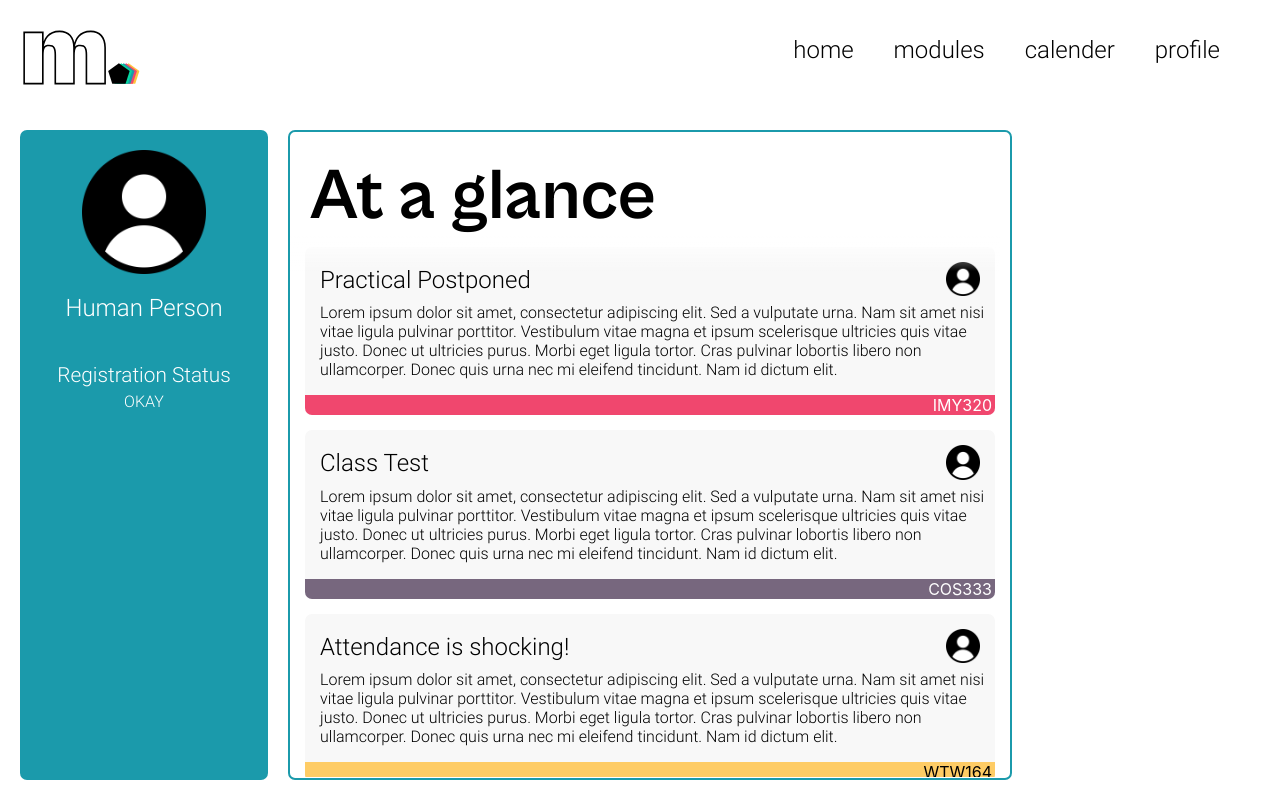
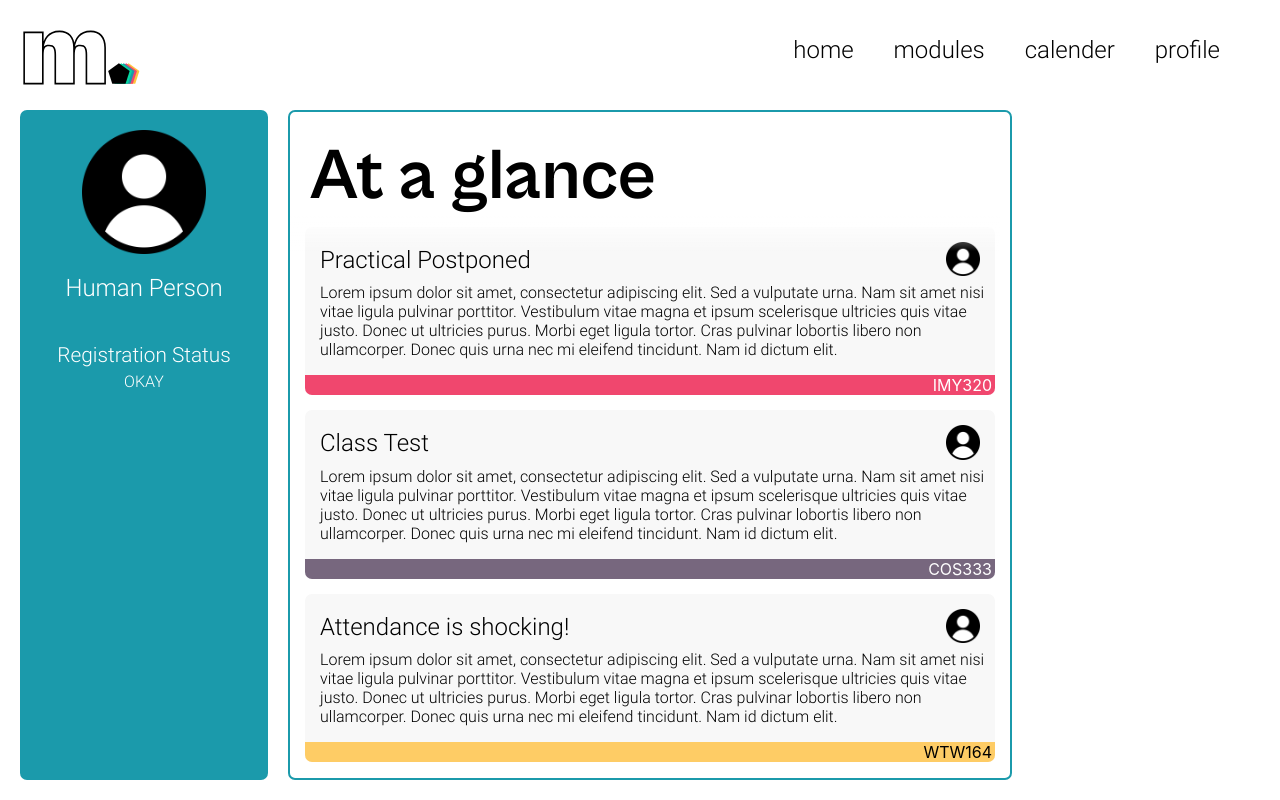
Before and after one commit to TashUni/IMY320_TheMarellousFivers, a React (Create React App) app in the folder web-project/: page / in a window 1280 px wide. Built offline with nearby package versions, Linux system fonts and the light colour scheme.

Commit message:
fixed padding

```diff
--- a/web-project/src/components/Feed/Feed.js
+++ b/web-project/src/components/Feed/Feed.js
@@ -30,7 +30,7 @@ const data = [
     {
         module: "WTW164",
         content: "Lorem ipsum dolor sit amet, consectetur adipiscing elit. Sed a vulputate urna. Nam sit amet nisi vitae ligula pulvinar porttitor. Vestibulum vitae magna et ipsum scelerisque ultricies quis vitae justo. Donec ut ultricies purus. Morbi eget ligula tortor. Cras pulvinar lobortis libero non ullamcorper. Donec quis urna nec mi eleifend tincidunt. Nam id dictum elit.",
-        heading: "Attendance is shocking!",
+        heading: "You haven't seen the last of me!",
         profilePhoto: "assets/images/profile.png",
         color: "#fecc65",
         isWhite: false
--- a/web-project/src/components/Feed/feed.module.scss
+++ b/web-project/src/components/Feed/feed.module.scss
@@ -4,6 +4,7 @@
   margin-left: var(--margin);
   border-radius: var(--border-rad);
   position: relative;
+  cursor: pointer;
 }
 
 .Heading {
@@ -24,7 +25,7 @@
 .ModuleContainer {
   padding-top: 50px;
   overflow-y: scroll;
-  max-height: calc(100vh - 255px);
+  max-height: calc(100vh - 235px);
   top: 50px;
   position: relative;
 }
--- a/web-project/src/components/Navbar/navbar.module.scss
+++ b/web-project/src/components/Navbar/navbar.module.scss
@@ -1,7 +1,7 @@
 .Navbar {
   display: flex;
   justify-content: space-between;
-  margin-bottom: 30px;
+  margin-bottom: 10px;
   flex-grow: 1;
 }
 
```
